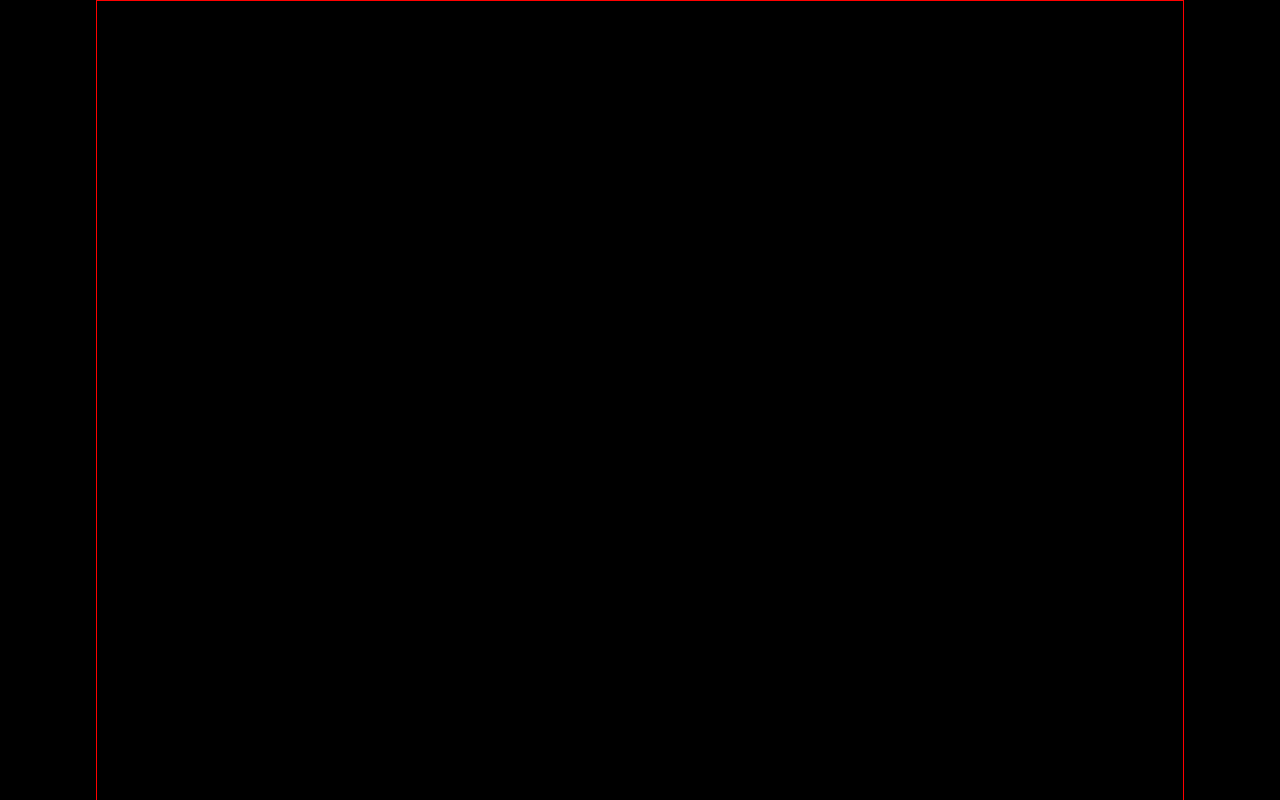
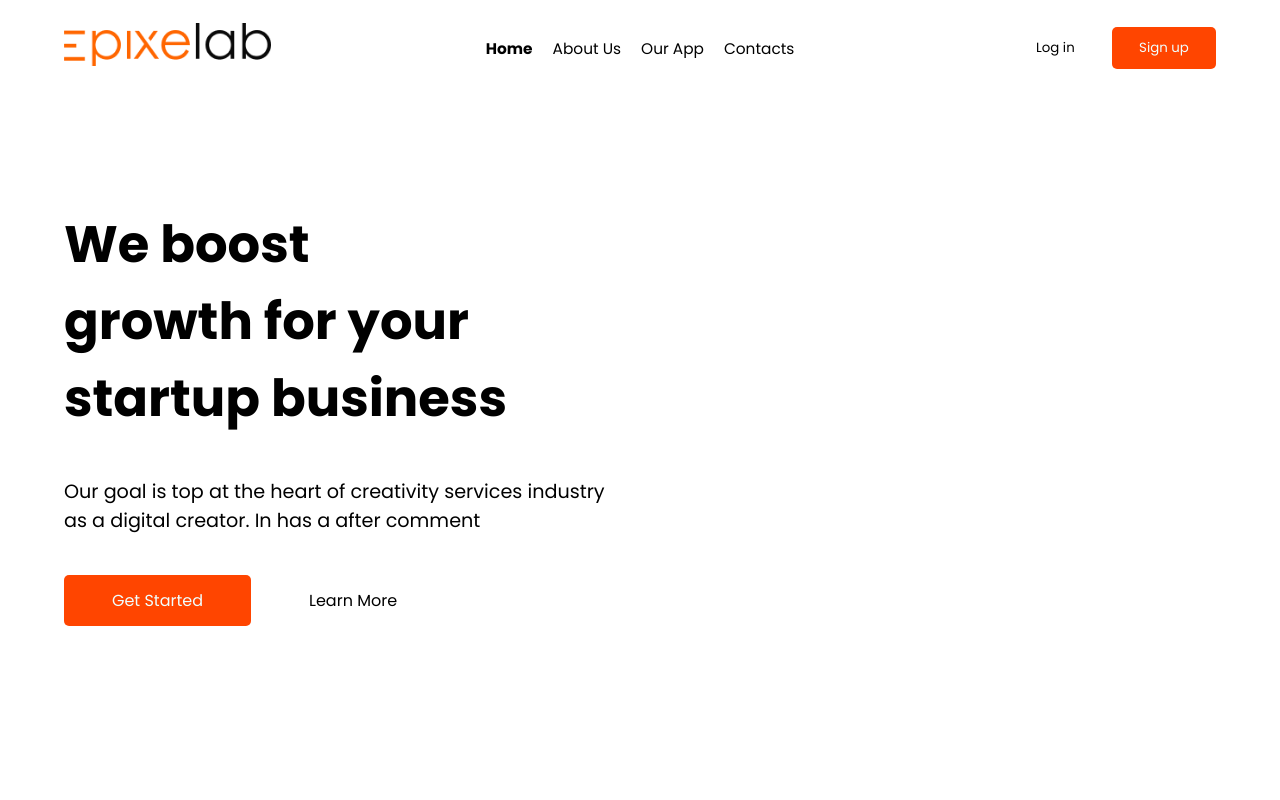
Before and after one commit to ROHIT-SHARMA-WD/Pixlab-web, a plain HTML site: page index.html in a window 1280 px wide. Shown: the top 800 px of the page. Drawn offline with Linux system fonts and the light colour scheme.

Commit message:
making of hero section 1

```diff
--- a/index.html
+++ b/index.html
@@ -9,6 +9,41 @@
 </head>
 
 <body>
-   <div class="main"></div>
+    <div class="main">
+        <!-- ////////// hero section [1]  /////////// -->
+        <div class="hero-section">
+            <header class="flex">
+                <div class="logo">
+                    <img src="assets/Logo.png" alt="Logo">
+                </div>
+                <nav class="">
+                    <ul class="flex">
+                        <li><a class="bold"   href="http://" target="_blank" rel="noopener noreferrer">home</a></li>
+                        <li><a href="http://" target="_blank" rel="noopener noreferrer">about us</a></li>
+                        <li><a href="http://" target="_blank" rel="noopener noreferrer">our app</a></li>
+                        <li><a href="http://" target="_blank" rel="noopener noreferrer">contacts</a></li>
+                    </ul>
+                </nav>
+                <div class="header-button flex">
+                    <button>Log in</button>
+                    <button>Sign up</button>
+                </div>
+            </header>
+            <div class="hero-contantarea flex">
+                <div class="hero-ca-text flex">
+                    <h1>We boost <br> growth for your <br>  startup business</h1>
+                    <p>Our goal is top at the heart of creativity services industry <br> as a digital creator. In has a after comment  </p>
+                    <div class="hero-buttons flex">
+                        <button>get started</button>
+                        <button> learn more</button>
+                    </div>
+                </div>
+                <div class="hero-ca-img">
+                </div>
+            </div>
+        </div>
+        <!-- ////////// hero section [1] ended  /////////// -->
+    </div>
 </body>
+
 </html>
--- a/style.css
+++ b/style.css
@@ -8,7 +8,7 @@
     list-style: none;
     text-decoration: none;
     font-family: "Poppins", sans-serif;
-    color: aliceblue;
+    color: rgb(0, 0, 0);
 }
 
 /* ///// utility class ////*/
@@ -23,19 +23,31 @@
     justify-content: center;
 }
 h1{
-    font-size: 4rem;
+    font-size: 4vw;
     font-weight: 700;
 }
 h2{
-    font-size: 3rem;
+    font-size: 2.5rem;
     font-weight:550;
 }
 h3{
     font-size: 2rem;
     font-weight: 550;
 }
-/* end utility call */
-
+.light-text{
+    text-transform: uppercase;
+    font-size:  15px;
+    font-weight: 300;
+}
+button{
+    padding: 0.7rem 1.7rem;
+    border: none;
+    outline: none;
+    border-radius: 5px;
+    /* font-size: 16px; */
+    text-transform: capitalize;
+}
+/* end utility calss */
 
 
 /* scrolling bar */
@@ -45,7 +57,7 @@ h3{
 }
 /* Handle */
 ::-webkit-scrollbar-thumb {
-    background:white;
+    background:#000000;
     border-radius: 10px;
 }
 /* Handle on hover */
@@ -54,17 +66,106 @@ h3{
 }
  /*end scroll bar  */
 
-
+/* body tag */
 body {
     width: 100%;
     height: fit-content;
-    background: black;
+    background-color:white;
 }
 
 /* //////  main contaner ///// */
 .main {
-    width: 85%;
+    width: 90vw;
     margin: 0 auto;
     height: 2000px;
-    border: 1px solid red;
+    /* border: 1px solid red; */
 }
+/* /// main contaner ended hear ///// */
+
+
+
+
+
+
+/* /////////// hero section [1]  //////////// */
+.main .hero-section{
+    width: 100%;
+    /* background-color: black; */
+}
+/* header */
+.hero-section header{
+    justify-content: space-between;
+    height: 12vh;
+}
+header .logo{
+    width: 18%;
+}
+.logo img{
+    width: 100%;
+}
+header nav ul{
+    gap: 20px;
+}
+ul li a{
+    font-size: 1.2vw;
+    text-transform: capitalize;
+    font-weight:400;
+}
+ul>li>a.bold{
+    font-weight: 700;
+}
+header .header-button{
+    gap: 10px;
+    width: fit-content;
+}
+.header-button button:nth-child(1){
+    text-transform: none;
+    color: black;
+    background-color: transparent;
+}
+.header-button button:nth-child(2){
+    text-transform: none;
+    background-color: orangered;
+    color: azure;
+}
+/* hero-contantarea */
+.hero-section .hero-contantarea{
+    width: 100%;
+    height: 80vh;
+}
+/* hero ca text */
+.hero-contantarea .hero-ca-text{
+    width: 50%;
+    height: 100%;
+    flex-direction: column;
+    align-items: baseline;
+    gap:40px;
+}
+.hero-ca-text p{
+    font-size: 1.5vw;
+    font-weight: 400;
+}
+.hero-ca-text .hero-buttons {
+    gap: 10px;
+}
+.hero-buttons button:nth-child(1){
+    font-size: 1rem;
+    text-transform: capitalize;
+    background-color: orangered;
+    padding: 0.8rem 3rem;
+    color: azure;
+}
+.hero-buttons button:nth-child(2){
+    font-size: 1rem;
+    padding:0.8rem 3rem;
+    text-transform: none;
+    text-transform: capitalize;
+    color: black;
+    background-color: transparent;
+}
+/* hero ca img */
+.hero-contantarea .hero-ca-img{
+    width: 50%;
+    height: 100%;
+}
+/* /////////// hero section [1] ended  //////////// */
```
